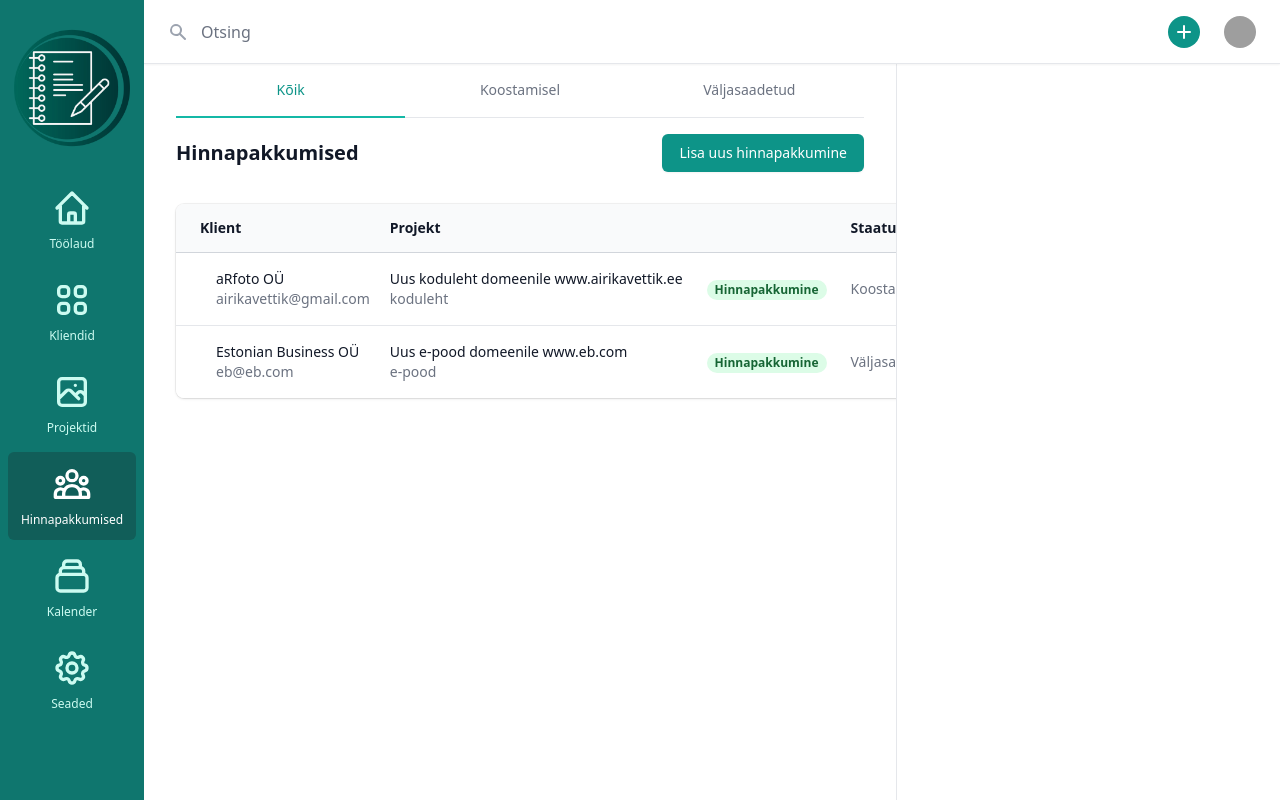
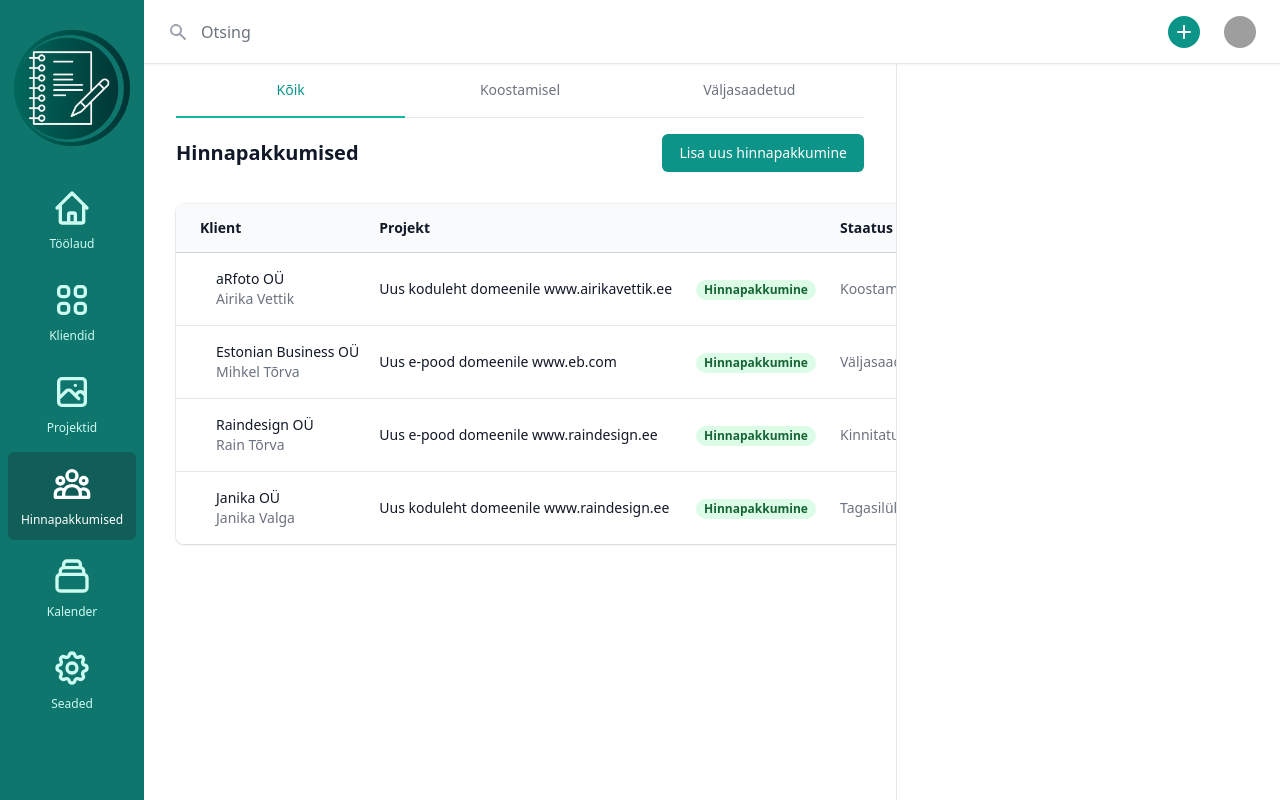
Before and after one commit to AirikaVettik/aRprojektid, a Vue app in the folder client/: page /dashboard/offer in a window 1280 px wide. Built offline with nearby package versions, Linux system fonts and the light colour scheme; grey boxes are pictures that could not be loaded.

Commit message:
offer-projectname input

```diff
--- a/client/src/views/dashboard/offer/index.vue
+++ b/client/src/views/dashboard/offer/index.vue
@@ -56,19 +56,18 @@
                   <td class="whitespace-nowrap py-4 pl-4 pr-2 text-sm sm:pl-6">
                     <div class="flex items-center">
                       <div class="ml-4">
-                        <div class="font-medium text-gray-900">{{ person.name }}</div>
-                        <div class="text-gray-500">{{ person.email }}</div>
+                        <div class="font-medium text-gray-900">{{ person.client }}</div>
+                        <div class="text-gray-500">{{ person.contact }}</div>
                       </div>
                     </div>
                   </td>
                   <td class="whitespace-nowrap px-3 py-4 text-sm text-gray-500">
                     <div class="text-gray-900">{{ person.title }}</div>
-                    <div class="text-gray-500">{{ person.department }}</div>
                   </td>
                   <td class="whitespace-nowrap px-3 py-4 text-sm text-gray-500">
                     <span class="inline-flex rounded-full bg-green-100 px-2 text-xs font-semibold leading-5 text-green-800">Hinnapakkumine</span>
                   </td>
-                  <td class="whitespace-nowrap px-3 py-4 text-sm text-gray-500">{{ person.role }}</td>
+                  <td class="whitespace-nowrap px-3 py-4 text-sm text-gray-500">{{ person.status }}</td>
                   <td class="relative whitespace-nowrap py-4 pl-3 pr-4 text-right text-sm font-medium sm:pr-6">
                     <a href="#" class="text-teal-900 hover:text-teal-600"
                       >Muuda<span class="sr-only">, {{ person.name }}</span></a
@@ -89,18 +88,28 @@ import router from '../../../router'
 
 const people = [
   {
-    name: 'aRfoto OÜ',
+    client: 'aRfoto OÜ',
     title: 'Uus koduleht domeenile www.airikavettik.ee',
-    department: 'koduleht',
-    email: 'airikavettik@gmail.com',
-    role: 'Koostamisel',
+    contact: 'Airika Vettik',
+    status: 'Koostamisel',
   },
     {
-    name: 'Estonian Business OÜ',
+    client: 'Estonian Business OÜ',
     title: 'Uus e-pood domeenile www.eb.com',
-    department: 'e-pood',
-    email: 'eb@eb.com',
-    role: 'Väljasaadetud'
+    contact: 'Mihkel Tõrva',
+    status: 'Väljasaadetud'
+  },
+    {
+    client: 'Raindesign OÜ',
+    title: 'Uus e-pood domeenile www.raindesign.ee',
+    contact: 'Rain Tõrva',
+    status: 'Kinnitatud'
+  },
+    {
+    client: 'Janika OÜ',
+    title: 'Uus koduleht domeenile www.raindesign.ee',
+    contact: 'Janika Valga',
+    status: 'Tagasilükatud'
   },
   // More people...
 ]
--- a/client/src/views/dashboard/offer/newOffer.vue
+++ b/client/src/views/dashboard/offer/newOffer.vue
@@ -9,15 +9,19 @@
       <div class="mt-4 sm:mt-0 sm:ml-16 sm:flex-none">
         <button @click="btnClick" type="button" class="inline-flex items-center justify-center rounded-md border border-transparent bg-teal-600 px-4 py-2 text-sm font-medium text-white shadow-sm hover:bg-teal-700 focus:outline-none focus:ring-2 focus:ring-teal-500 focus:ring-offset-2 sm:w-auto">Tagasi</button>
       </div>
-    </div>
-    <div class="hidden sm:block" aria-hidden="true">
-        <div class="py-5">
-        <div class="border-t border-gray-200" />
         </div>
+        <div class="hidden sm:block" aria-hidden="true">
+            <div class="py-5">
+            <div class="border-t border-gray-200" />
+            </div>
     </div>
 
     <div class="sm:flex sm:items-center pt-4 pb-4">
-        <div class="sm:flex-auto"></div>
+        <div class="sm:flex-auto">
+        <h1 class="text-xl font-semibold text-gray-900">Projekti nimi:</h1>
+        <div class="mt-1">
+            <input type="text" name="offer-title" id="offer-title" class="focus:ring-teal-500 focus:border-teal-500 flex-1 block w-1/2 rounded-none rounded-r-md sm:text-xl border-gray-300" placeholder="Uus e-pood domeenile www.raindesign.ee.">
+        </div></div>
         <div class="mt-4 sm:mt-0 sm:ml-16 sm:flex-none">
             <Listbox as="div" v-model="selected">
         <ListboxLabel class="sr-only"> Change published status </ListboxLabel>
@@ -105,6 +109,9 @@
                         <span class="inline-flex items-center px-3 rounded-l-md border border-r-0 border-gray-300 bg-gray-50 text-gray-500 text-sm"> http:// </span>
                         <input type="text" name="company-website" id="company-website" class="focus:ring-teal-500 focus:border-teal-500 flex-1 block w-full rounded-none rounded-r-md sm:text-sm border-gray-300" placeholder="www.raindesign.ee" />
                     </div>
+                        <div>
+                        <p class="mt-2 text-xs text-gray-500">Projektiga seotud domeen.</p>
+                        </div>
                     </div>
                 </div>
 
```
